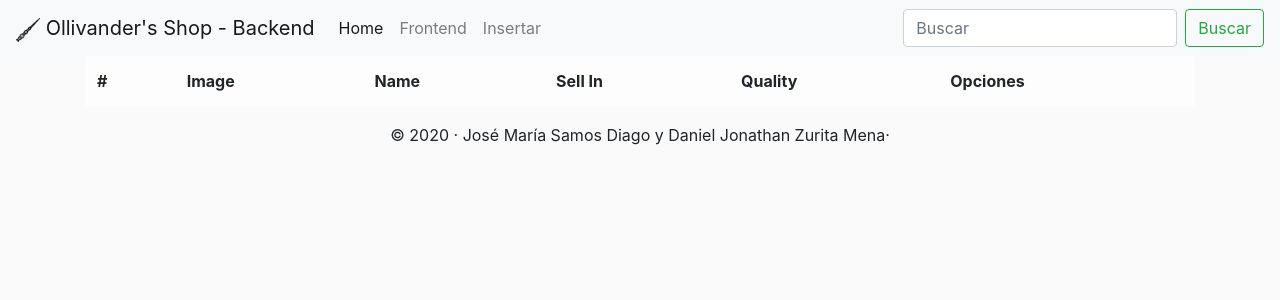
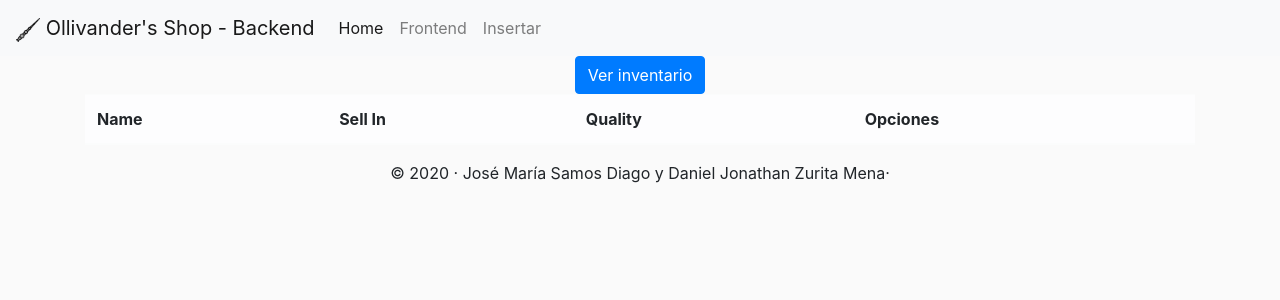
Before and after one commit to DanyZurita/API_REST_GildedRose, a Flask app: page /backend in a window 1280 px wide. Shown: the top 300 px of the page. Run offline with Flask 2, Linux system fonts and the light colour scheme; lists and menus that the app fills with data are empty; parts of the project's set-up code (start-up, migrations or seed data) failed here and were passed over; some libraries are stand-ins or nearby versions.

Commit message:
refactor(Backend): Cambair el index del Backend con un listando boton

```diff
--- a/templates/Backend/index.html
+++ b/templates/Backend/index.html
@@ -11,7 +11,7 @@ Tasca 5.2 - Web Ollivander's wands shop -->
     <!-- Required meta tags -->
     <meta charset="utf-8">
     <meta name="viewport" content="width=device-width, initial-scale=1, shrink-to-fit=no">
-    <link rel="icon" type="image" href="../img/favicon.ico">
+    <link rel="icon" type="image" href="{{ url_for('static', filename='../img/favicon.ico') }}">
 
     <!-- Bootstrap CSS -->
     <link rel="stylesheet" href="https://stackpath.bootstrapcdn.com/bootstrap/4.3.1/css/bootstrap.min.css" integrity="sha384-ggOyR0iXCbMQv3Xipma34MD+dH/1fQ784/j6cY/iJTQUOhcWr7x9JvoRxT2MZw1T" crossorigin="anonymous">
@@ -41,14 +41,15 @@ Tasca 5.2 - Web Ollivander's wands shop -->
                     <a class="nav-link" href="/insertar">Insertar</a>
                 </li>
             </ul>
-
-            <form class="form-inline my-2 my-lg-0">
-                <input class="form-control mr-sm-2" type="search" placeholder="Buscar" aria-label="Search">
-                <button class="btn btn-outline-success my-2 my-sm-0" type="submit">Buscar</button>
-            </form>
         </div>
     </nav>
     <!-- END NAVBAR -->
+
+    <!-- BOTON INVENTARIO -->
+    <div class="container text-center">
+        <button type="button" class="btn btn-primary" onclick="inventarioBack()">Ver inventario</button>
+    </div>
+    <!-- FINAL BOTON INVENTARIO -->
 
     <!-- TABLA -->
     <div class="container">
@@ -56,8 +57,6 @@ Tasca 5.2 - Web Ollivander's wands shop -->
 
             <thead>
                 <tr>
-                    <th scope="col">#</th>
-                    <th scope="col">Image</th>
                     <th scope="col">Name</th>
                     <th scope="col">Sell In</th>
                     <th scope="col">Quality</th>
@@ -125,7 +124,7 @@ Tasca 5.2 - Web Ollivander's wands shop -->
         <p>&copy; 2020 &middot; José María Samos Diago y Daniel Jonathan Zurita Mena&middot;</p>
     </footer>
 
-    <script src="{{ url_for('static', filename='itemsLoad.js') }}"></script>
+    <script src="{{ url_for('static', filename='own.js') }}"></script>
 
     <!-- Optional JavaScript -->
     <!-- jQuery first, then Popper.js, then Bootstrap JS -->
```
